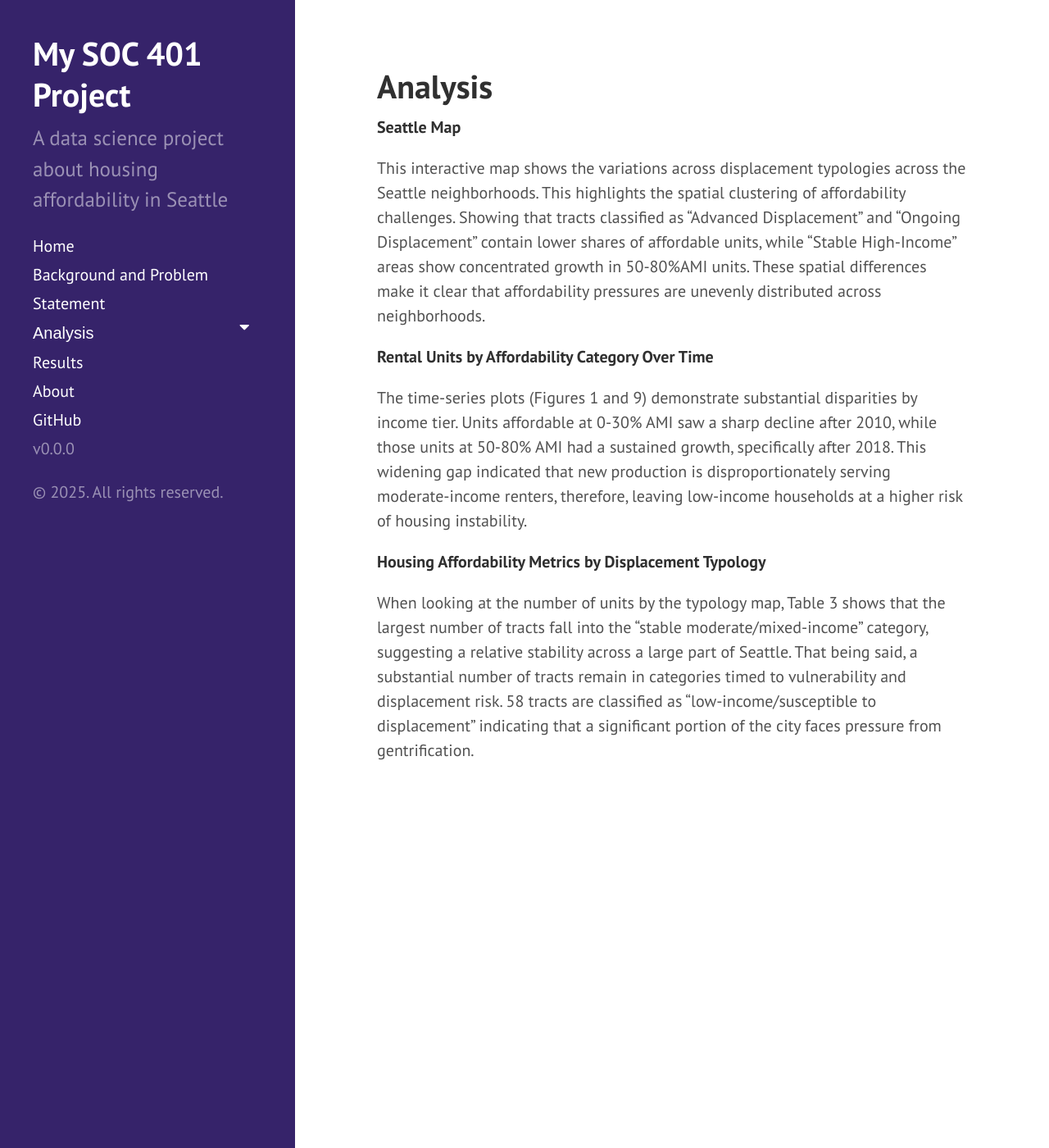
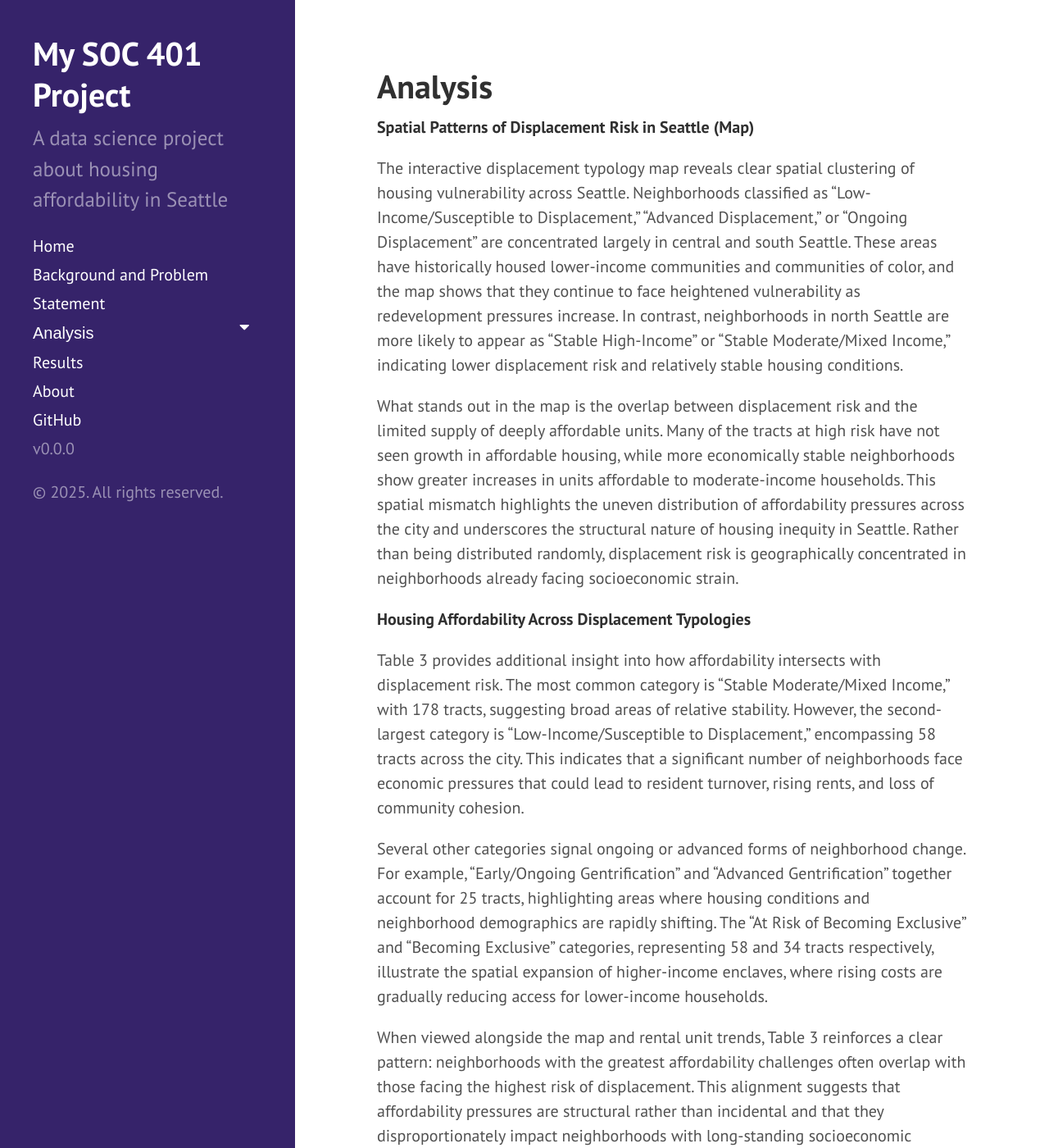
Before and after one commit to ymzakaria/soc401-ymzakaria, a Jekyll site: the page built from methods.md, in a window 1280 px wide and 1400 px high. Shown: the whole window at 82% size. Built offline with Jekyll 4.4.1, drawn with Linux system fonts in a browser that asks for light colours; some of the changed text lies outside the part shown.

Commit message:
Update methods.md

```diff
--- a/methods.md
+++ b/methods.md
@@ -3,14 +3,30 @@ layout: page
 title: Analysis
 ---
 
-**Seattle Map**
+**Spatial Patterns of Displacement Risk in Seattle (Map)**
 
-This interactive map shows the variations across displacement typologies across the Seattle neighborhoods. This highlights the spatial clustering of affordability challenges. Showing that tracts classified as “Advanced Displacement” and “Ongoing Displacement” contain lower shares of affordable units, while “Stable High-Income” areas show concentrated growth in 50-80%AMI units. These spatial differences make it clear that affordability pressures are unevenly distributed across neighborhoods.
+The interactive displacement typology map reveals clear spatial clustering of housing vulnerability across Seattle. Neighborhoods classified as “Low-Income/Susceptible to Displacement,” “Advanced Displacement,” or “Ongoing Displacement” are concentrated largely in central and south Seattle. These areas have historically housed lower-income communities and communities of color, and the map shows that they continue to face heightened vulnerability as redevelopment pressures increase. In contrast, neighborhoods in north Seattle are more likely to appear as “Stable High-Income” or “Stable Moderate/Mixed Income,” indicating lower displacement risk and relatively stable housing conditions.
 
-**Rental Units by Affordability Category Over Time**
+What stands out in the map is the overlap between displacement risk and the limited supply of deeply affordable units. Many of the tracts at high risk have not seen growth in affordable housing, while more economically stable neighborhoods show greater increases in units affordable to moderate-income households. This spatial mismatch highlights the uneven distribution of affordability pressures across the city and underscores the structural nature of housing inequity in Seattle. Rather than being distributed randomly, displacement risk is geographically concentrated in neighborhoods already facing socioeconomic strain.
 
-The time-series plots (Figures 1 and 9) demonstrate substantial disparities by income tier. Units affordable at 0-30% AMI saw a sharp decline after 2010, while those units at 50-80% AMI had a sustained growth, specifically after 2018. This widening gap indicated that new production is disproportionately serving moderate-income renters, therefore, leaving low-income households at a higher risk of housing instability.
+**Housing Affordability Across Displacement Typologies**
 
-**Housing Affordability Metrics by Displacement Typology**
+Table 3 provides additional insight into how affordability intersects with displacement risk. The most common category is “Stable Moderate/Mixed Income,” with 178 tracts, suggesting broad areas of relative stability. However, the second-largest category is “Low-Income/Susceptible to Displacement,” encompassing 58 tracts across the city. This indicates that a significant number of neighborhoods face economic pressures that could lead to resident turnover, rising rents, and loss of community cohesion.
 
-When looking at the number of units by the typology map, Table 3 shows that the largest number of tracts fall into the “stable moderate/mixed-income” category, suggesting a relative stability across a large part of Seattle. That being said, a substantial number of tracts remain in categories timed to vulnerability and displacement risk. 58 tracts are classified as “low-income/susceptible to displacement” indicating that a significant portion of the city faces pressure from gentrification.
+Several other categories signal ongoing or advanced forms of neighborhood change. For example, “Early/Ongoing Gentrification” and “Advanced Gentrification” together account for 25 tracts, highlighting areas where housing conditions and neighborhood demographics are rapidly shifting. The “At Risk of Becoming Exclusive” and “Becoming Exclusive” categories, representing 58 and 34 tracts respectively, illustrate the spatial expansion of higher-income enclaves, where rising costs are gradually reducing access for lower-income households.
+
+When viewed alongside the map and rental unit trends, Table 3 reinforces a clear pattern: neighborhoods with the greatest affordability challenges often overlap with those facing the highest risk of displacement. This alignment suggests that affordability pressures are structural rather than incidental and that they disproportionately impact neighborhoods with long-standing socioeconomic vulnerability.
+
+**Trends in Rental Units by Affordability Category Over Time**
+
+The time-series visuals show long-term shifts in Seattle’s rental housing supply by affordability level. Units affordable to households earning 0–30% AMI remain consistently low throughout the study period and decline sharply after 2010. This drop is especially concerning because households in this income tier experience the highest rent burdens and have the fewest alternative housing options. The decline suggests that the production of deeply affordable units is not keeping pace with need, increasing the likelihood of displacement for extremely low-income renters.
+
+In contrast, units affordable to households earning 50–80% AMI grow steadily over time, with significant acceleration beginning around 2018. The analysis indicates that this tier now represents the largest portion of new rental units being added to the market. While this growth may relieve pressure for moderate-income renters, it does not address the substantial unmet need among the lowest-income households. The widening gap between the production of deeply affordable units and moderate-income units demonstrates how the market is disproportionately serving middle-income renters and leaving lower-income households increasingly vulnerable.
+
+This divergence between housing production and renter incomes is a key driver of displacement: as fewer units remain affordable to low-income households, the likelihood of being priced out of one’s neighborhood increases.
+
+**Summary of Key Patterns**
+
+Across all visualizations, a consistent story emerges. First, Seattle faces a chronic shortage of units affordable to households earning 0–30% AMI. Second, new rental development is concentrated in the 50–80% AMI tier, which does little to alleviate pressures on the lowest-income renters. Third, displacement risk is spatially concentrated in areas with limited affordable housing production, demonstrating that the city’s affordability crisis is geographically uneven and structurally embedded.
+
+These findings highlight the importance of targeted policies aimed at stabilizing renters in vulnerable neighborhoods and expanding the supply of deeply affordable units. Without interventions that address these disparities, Seattle’s housing market will continue to reinforce inequities in who can afford to live and remain in the city.
```
